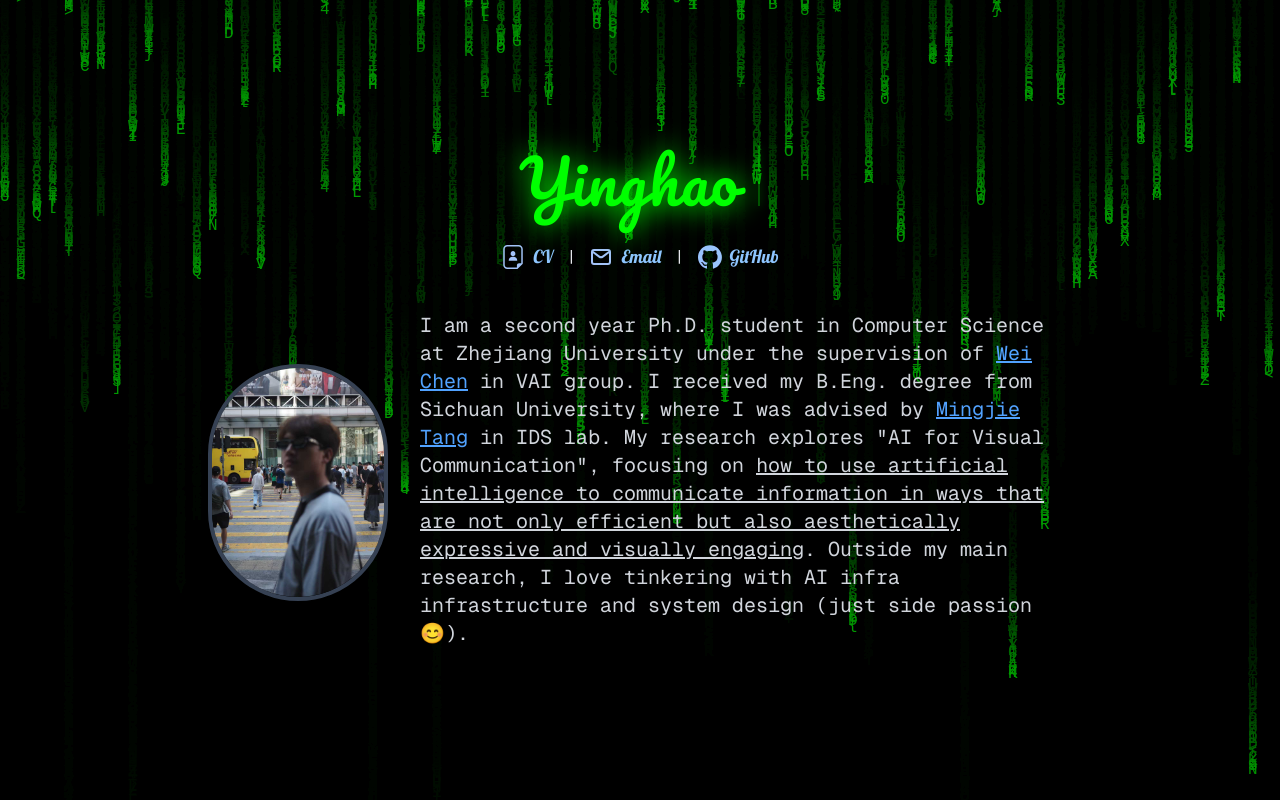
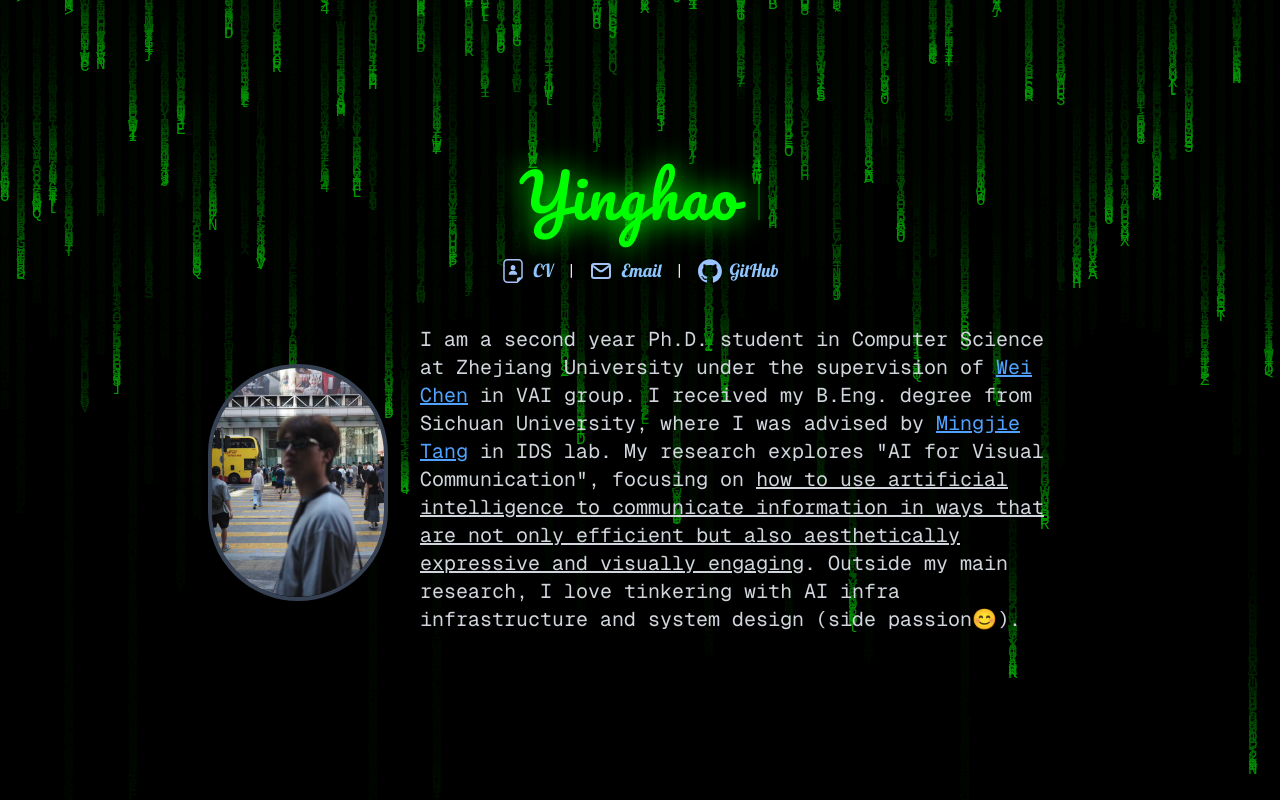
Before and after one commit to MisterBrookT/misterbrookt.github.com, a Next.js app in the folder personal-website/: page / in a window 1280 px wide. Shown: the top 800 px of the page. Built offline with nearby package versions, Linux system fonts and the light colour scheme.

Commit message:
tiny modification

```diff
--- a/personal-website/src/data/content.ts
+++ b/personal-website/src/data/content.ts
@@ -37,7 +37,7 @@ export const personalInfo: PersonalInfo = {
   cvLink: "#",
   github: "https://github.com/MisterBrookT",
   profileImage: "/profile.jpeg",
-   bio: "I am a second year Ph.D. student in Computer Science at Zhejiang University under the supervision of {Wei Chen} in VAI group. I received my B.Eng. degree from Sichuan University, where I was advised by {Mingjie Tang} in IDS lab. My research explores \"AI for Visual Communication\", focusing on [u]how to use artificial intelligence to communicate information in ways that are not only efficient but also aesthetically expressive and visually engaging[/u]. Outside my main research, I love tinkering with AI infra infrastructure and system design (just side passion😊).",
+   bio: "I am a second year Ph.D. student in Computer Science at Zhejiang University under the supervision of {Wei Chen} in VAI group. I received my B.Eng. degree from Sichuan University, where I was advised by {Mingjie Tang} in IDS lab. My research explores \"AI for Visual Communication\", focusing on [u]how to use artificial intelligence to communicate information in ways that are not only efficient but also aesthetically expressive and visually engaging[/u]. Outside my main research, I love tinkering with AI infra infrastructure and system design (side passion😊).",
   people: {
     "Wei Chen": {
       name: "Wei Chen",
```
